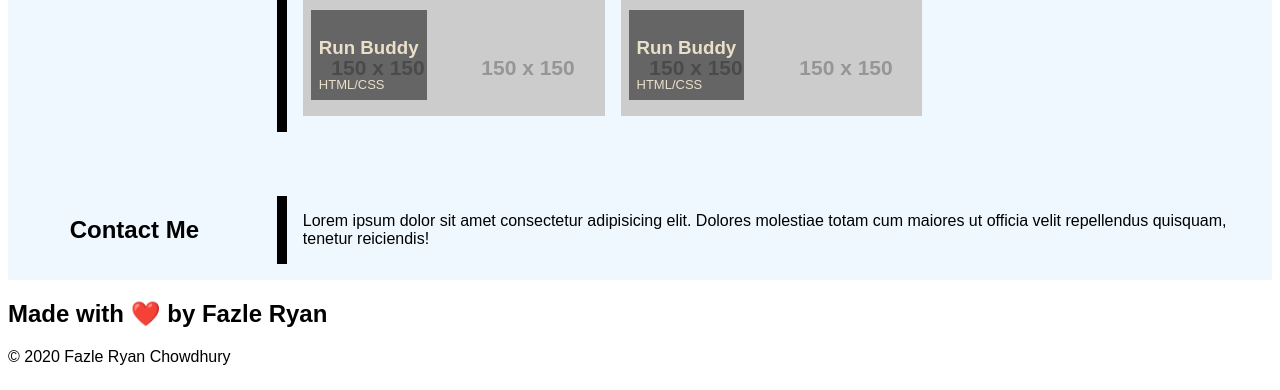
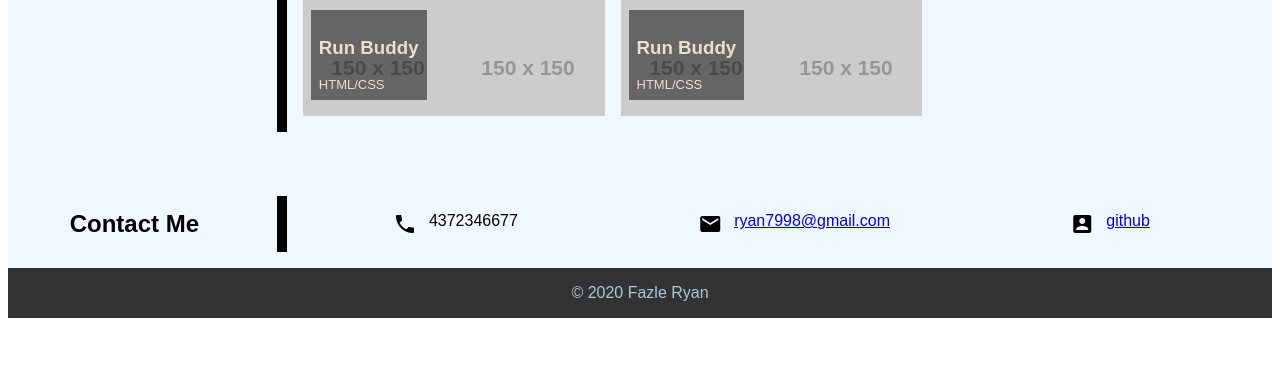
Before and after one commit to ryan7998/portfolio, a plain HTML site: page index.html in a window 1280 px wide. Shown: the part 901-1291 px from the top of the page. After the commit the page ends 1227 px from the top, so only its background shows below. Drawn offline with Linux system fonts and the light colour scheme; placeholder pictures from the web are drawn by us.

Commit message:
footer and contact me fixed

```diff
--- a/assets/css/style.css
+++ b/assets/css/style.css
@@ -148,6 +148,28 @@ section{
     background-size: cover;
 }
 
+/* Contact Me section: */
+.contact-details{
+    display: flex;
+    justify-content: space-around;
+    flex-wrap: wrap;
+}
+.contact-details span{
+    display:flex;
+}
+.material-icons{
+    margin-right: 0.5em;
+}
+
+/* Footer: */
+footer{
+    display: flex;
+    background-color: #333;
+    justify-content: center;
+    color: #a8c9d8;
+}
+
+
 /* Less than 1000px screen size: */
 @media all and (max-width: 1000px) {
 
--- a/index.html
+++ b/index.html
@@ -4,6 +4,8 @@
 <head>
     <meta charset="UTF-8" />
     <link rel="stylesheet" href="./assets/css/style.css">
+    <!-- Render Icons -->
+    <link href="https://fonts.googleapis.com/icon?family=Material+Icons" rel="stylesheet">
     <title>Portfolio - Fazle Ryan Chowdhury</title>
 </head>
 <body>
@@ -88,7 +90,21 @@
                 <h2>Contact Me</h2>
             </div>
             <div class="main-content">
-                <div class="inner">Lorem ipsum dolor sit amet consectetur adipisicing elit. Dolores molestiae totam cum maiores ut officia velit repellendus quisquam, tenetur reiciendis!</div>
+                <div class="inner">
+                    <div class="contact-details">
+
+                        <span><span class="material-icons">phone</span>4372346677</span>
+                        <span>
+                            <span class="material-icons">email</span>
+                            <a href="mailto:ryan7998@gmail.com">ryan7998@gmail.com</a>
+                        </span>
+                        <span>
+                            <span class="material-icons">account_box</span>
+                            <a href="https://github.com/ryan7998">github</a>
+                        </span>
+
+                    </div>
+                </div>
             </div>
         </section>
     </div>
@@ -96,9 +112,8 @@
 
 <!-- Footer -->
 <footer>
-    <h2>Made with ❤️️ by Fazle Ryan</h2>
     <p>
-        &copy; 2020 Fazle Ryan Chowdhury
+        &copy; 2020 Fazle Ryan
     </p>
 </footer>
 </html>
```
